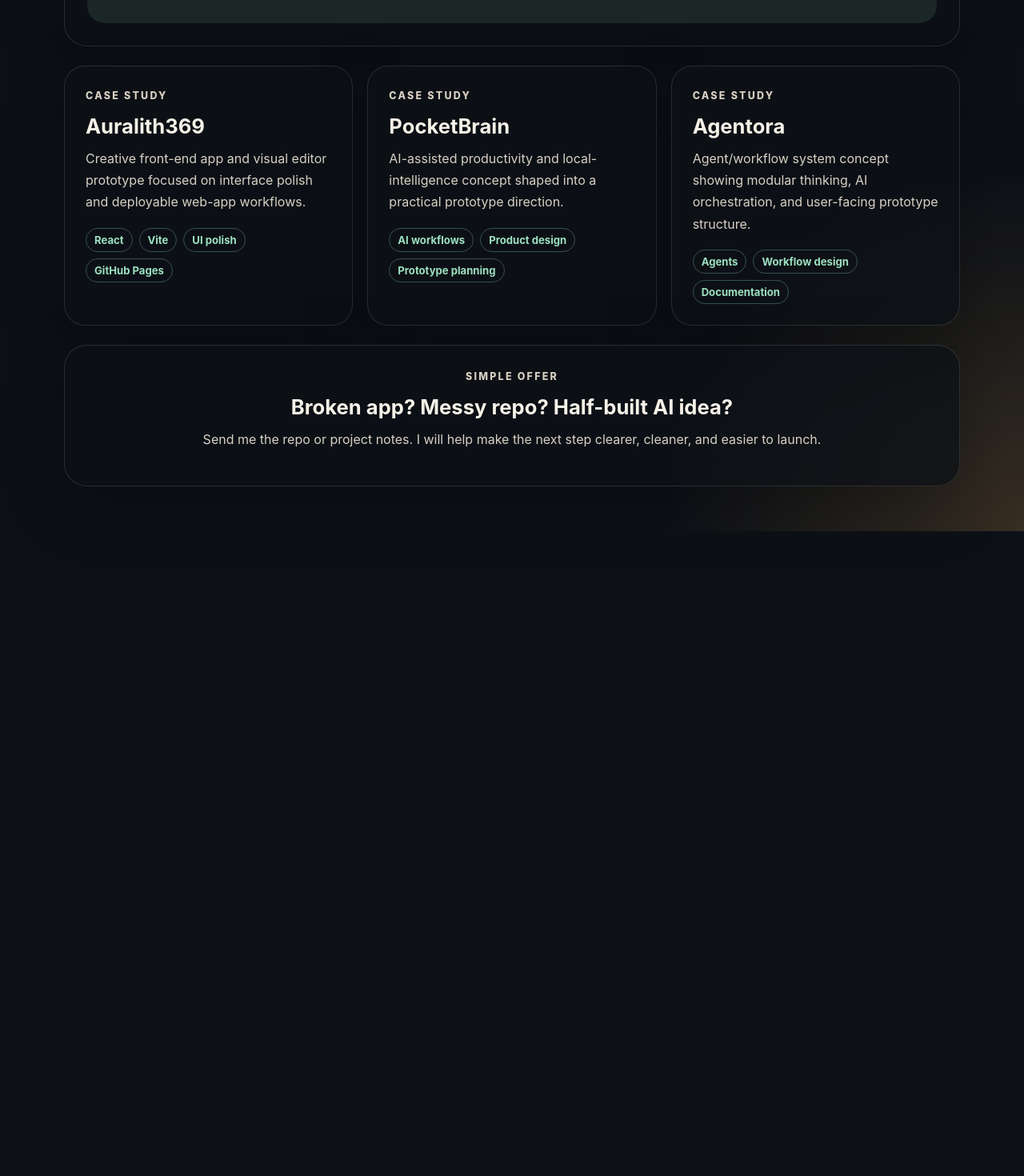
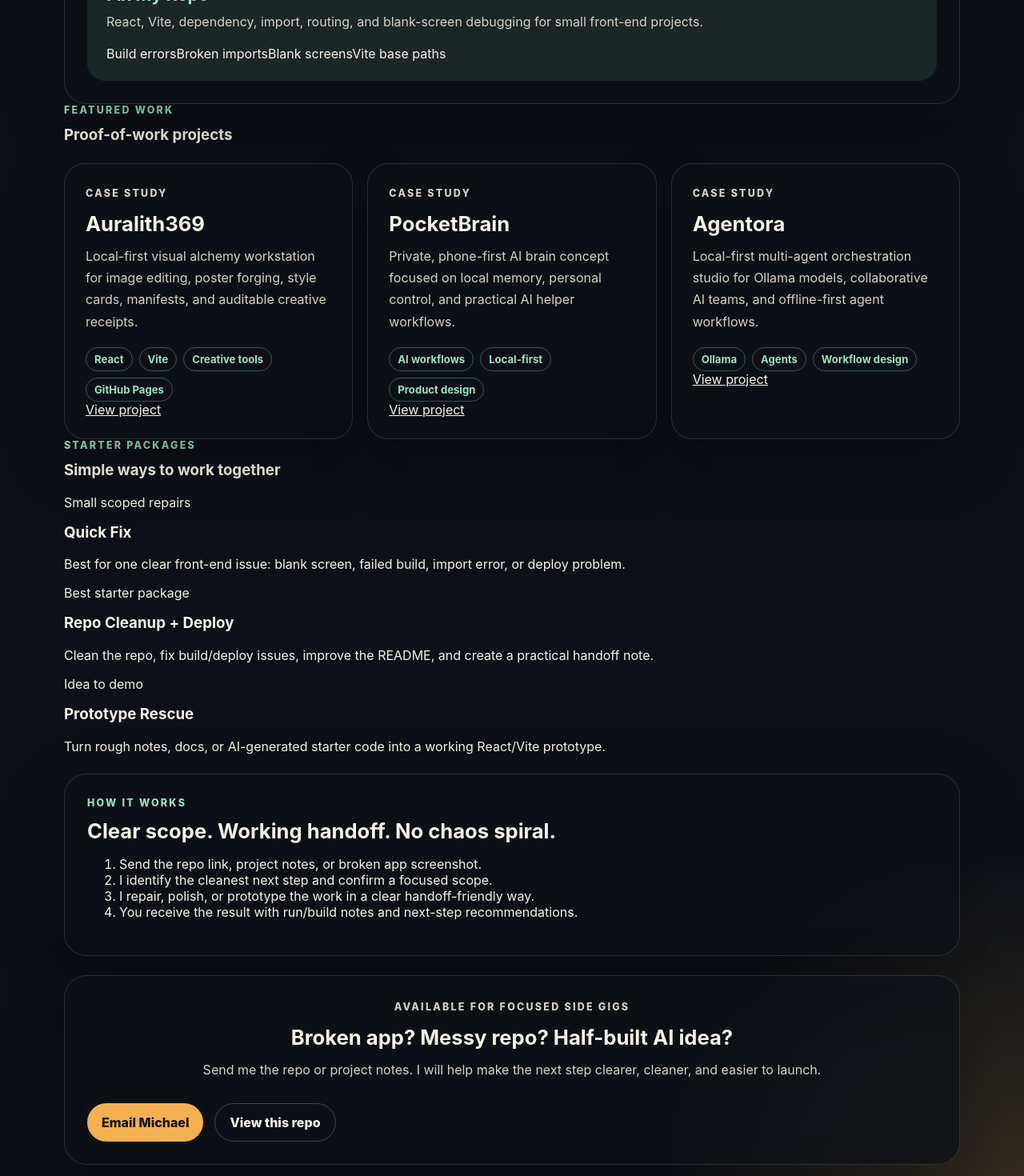
Before and after one commit to MichaelWave369/michaelwhughes-portfolio, a React (Vite) app: page / in a window 1280 px wide. Shown: the part 940-2410 px from the top of the page at 80% size. Before the commit the page ends 1604 px from the top, so only its background shows below. Built offline with nearby package versions, Linux system fonts and the light colour scheme.

Commit message:
feat: add v0.2 portfolio content

```diff
--- a/src/main.jsx
+++ b/src/main.jsx
@@ -5,38 +5,70 @@
 const services = [
   {
     title: 'Fix My Repo',
-    text: 'React, Vite, dependency, import, and blank-screen debugging for small front-end projects.',
+    text: 'React, Vite, dependency, import, routing, and blank-screen debugging for small front-end projects.',
+    details: ['Build errors', 'Broken imports', 'Blank screens', 'Vite base paths'],
   },
   {
     title: 'Deploy My App',
-    text: 'GitHub Pages setup, Vite base-path fixes, build checks, and simple deploy handoff notes.',
+    text: 'GitHub Pages setup, Vite deploy fixes, build checks, and simple handoff notes so the project can stay live.',
+    details: ['GitHub Actions', 'Pages setup', 'Build review', 'Launch notes'],
   },
   {
     title: 'Build My Prototype',
     text: 'Turn a rough idea, document, or AI-generated starter into a clean working front-end demo.',
+    details: ['Idea to demo', 'React UI', 'Local data', 'Fast iteration'],
   },
   {
     title: 'Clean My GitHub',
-    text: 'README polish, repo structure, launch notes, service descriptions, and portfolio-ready presentation.',
+    text: 'README polish, repo structure, launch copy, service framing, and portfolio-ready presentation.',
+    details: ['README polish', 'Repo cleanup', 'Release notes', 'Client handoff'],
   },
 ];
 
 const caseStudies = [
   {
     name: 'Auralith369',
-    summary: 'Creative front-end app and visual editor prototype focused on interface polish and deployable web-app workflows.',
-    tags: ['React', 'Vite', 'UI polish', 'GitHub Pages'],
+    href: 'https://github.com/MichaelWave369/Auralith369',
+    summary: 'Local-first visual alchemy workstation for image editing, poster forging, style cards, manifests, and auditable creative receipts.',
+    tags: ['React', 'Vite', 'Creative tools', 'GitHub Pages'],
   },
   {
     name: 'PocketBrain',
-    summary: 'AI-assisted productivity and local-intelligence concept shaped into a practical prototype direction.',
-    tags: ['AI workflows', 'Product design', 'Prototype planning'],
+    href: 'https://github.com/MichaelWave369/PocketBrain',
+    summary: 'Private, phone-first AI brain concept focused on local memory, personal control, and practical AI helper workflows.',
+    tags: ['AI workflows', 'Local-first', 'Product design'],
   },
   {
     name: 'Agentora',
-    summary: 'Agent/workflow system concept showing modular thinking, AI orchestration, and user-facing prototype structure.',
-    tags: ['Agents', 'Workflow design', 'Documentation'],
+    href: 'https://github.com/MichaelWave369/Agentora',
+    summary: 'Local-first multi-agent orchestration studio for Ollama models, collaborative AI teams, and offline-first agent workflows.',
+    tags: ['Ollama', 'Agents', 'Workflow design'],
   },
+];
+
+const packages = [
+  {
+    name: 'Quick Fix',
+    price: 'Small scoped repairs',
+    text: 'Best for one clear front-end issue: blank screen, failed build, import error, or deploy problem.',
+  },
+  {
+    name: 'Repo Cleanup + Deploy',
+    price: 'Best starter package',
+    text: 'Clean the repo, fix build/deploy issues, improve the README, and create a practical handoff note.',
+  },
+  {
+    name: 'Prototype Rescue',
+    price: 'Idea to demo',
+    text: 'Turn rough notes, docs, or AI-generated starter code into a working React/Vite prototype.',
+  },
+];
+
+const steps = [
+  'Send the repo link, project notes, or broken app screenshot.',
+  'I identify the cleanest next step and confirm a focused scope.',
+  'I repair, polish, or prototype the work in a clear handoff-friendly way.',
+  'You receive the result with run/build notes and next-step recommendations.',
 ];
 
 function App() {
@@ -44,23 +76,29 @@
 
   return (
     <main className="page">
-      <section className="hero">
-        <p className="eyebrow">Interactive Resume v0.1</p>
+      <section className="hero shellGlow">
+        <div className="brandRow">
+          <span>Parallax</span>
+          <span>PHI369 Labs</span>
+          <span>v0.2</span>
+        </div>
+        <p className="eyebrow">Interactive resume and prototype rescue desk</p>
         <h1>Michael W. Hughes</h1>
         <h2>AI-assisted prototype builder and front-end deployment fixer.</h2>
         <p className="heroText">
           I help creators, solo founders, and small teams turn prototype chaos, broken React/Vite apps, AI-generated code, and unfinished GitHub repos into working demos people can run, share, and build on.
         </p>
         <div className="heroActions">
-          <a href="mailto:microneesia79@gmail.com" className="primary">Start a project</a>
-          <a href="https://github.com/MichaelWave369" className="secondary">View GitHub</a>
+          <a href="mailto:microneesia79@gmail.com?subject=Prototype%20or%20Repo%20Rescue%20Request" className="primary">Start a project</a>
+          <a href="https://github.com/MichaelWave369" className="secondary" target="_blank" rel="noreferrer">View GitHub</a>
         </div>
       </section>
 
-      <section className="panel">
+      <section className="panel splitPanel">
         <div>
           <p className="eyebrow">What I help with</p>
           <h3>Prototype rescue menu</h3>
+          <p className="muted">Choose a service path to see the kind of focused work I can help with.</p>
         </div>
         <div className="serviceGrid">
           {services.map((service) => (
@@ -76,9 +114,16 @@
         <article className="activeCard">
           <h4>{active.title}</h4>
           <p>{active.text}</p>
+          <div className="miniTags">
+            {active.details.map((detail) => <span key={detail}>{detail}</span>)}
+          </div>
         </article>
       </section>
 
+      <section className="sectionHeader">
+        <p className="eyebrow">Featured work</p>
+        <h3>Proof-of-work projects</h3>
+      </section>
       <section className="caseGrid">
         {caseStudies.map((item) => (
           <article className="caseCard" key={item.name}>
@@ -88,14 +133,43 @@
             <div className="tags">
               {item.tags.map((tag) => <span key={tag}>{tag}</span>)}
             </div>
+            <a className="cardLink" href={item.href} target="_blank" rel="noreferrer">View project</a>
           </article>
         ))}
       </section>
 
-      <section className="panel closing">
-        <p className="eyebrow">Simple offer</p>
+      <section className="sectionHeader">
+        <p className="eyebrow">Starter packages</p>
+        <h3>Simple ways to work together</h3>
+      </section>
+      <section className="packageGrid">
+        {packages.map((pack) => (
+          <article className="packageCard" key={pack.name}>
+            <p className="packagePrice">{pack.price}</p>
+            <h3>{pack.name}</h3>
+            <p>{pack.text}</p>
+          </article>
+        ))}
+      </section>
+
+      <section className="panel workFlow">
+        <div>
+          <p className="eyebrow">How it works</p>
+          <h3>Clear scope. Working handoff. No chaos spiral.</h3>
+        </div>
+        <ol>
+          {steps.map((step) => <li key={step}>{step}</li>)}
+        </ol>
+      </section>
+
+      <section className="panel closing shellGlow">
+        <p className="eyebrow">Available for focused side gigs</p>
         <h3>Broken app? Messy repo? Half-built AI idea?</h3>
         <p>Send me the repo or project notes. I will help make the next step clearer, cleaner, and easier to launch.</p>
+        <div className="heroActions centerActions">
+          <a href="mailto:microneesia79@gmail.com?subject=Prototype%20or%20Repo%20Rescue%20Request" className="primary">Email Michael</a>
+          <a href="https://github.com/MichaelWave369/michaelwhughes-portfolio" className="secondary" target="_blank" rel="noreferrer">View this repo</a>
+        </div>
       </section>
     </main>
   );
```
